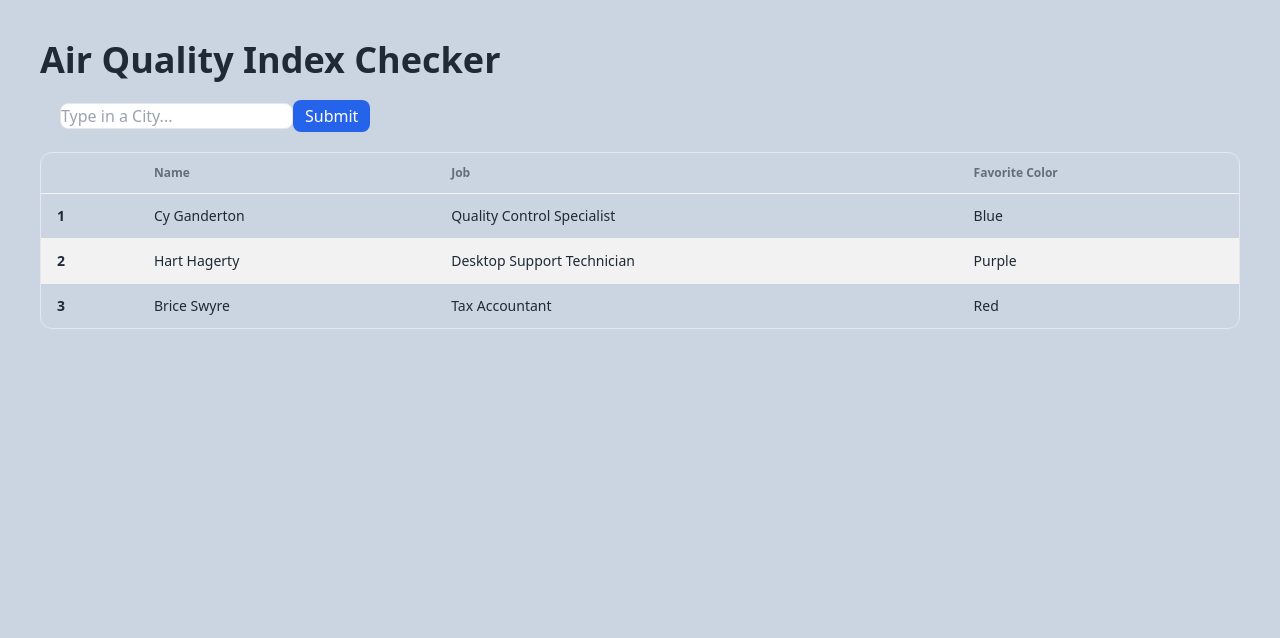
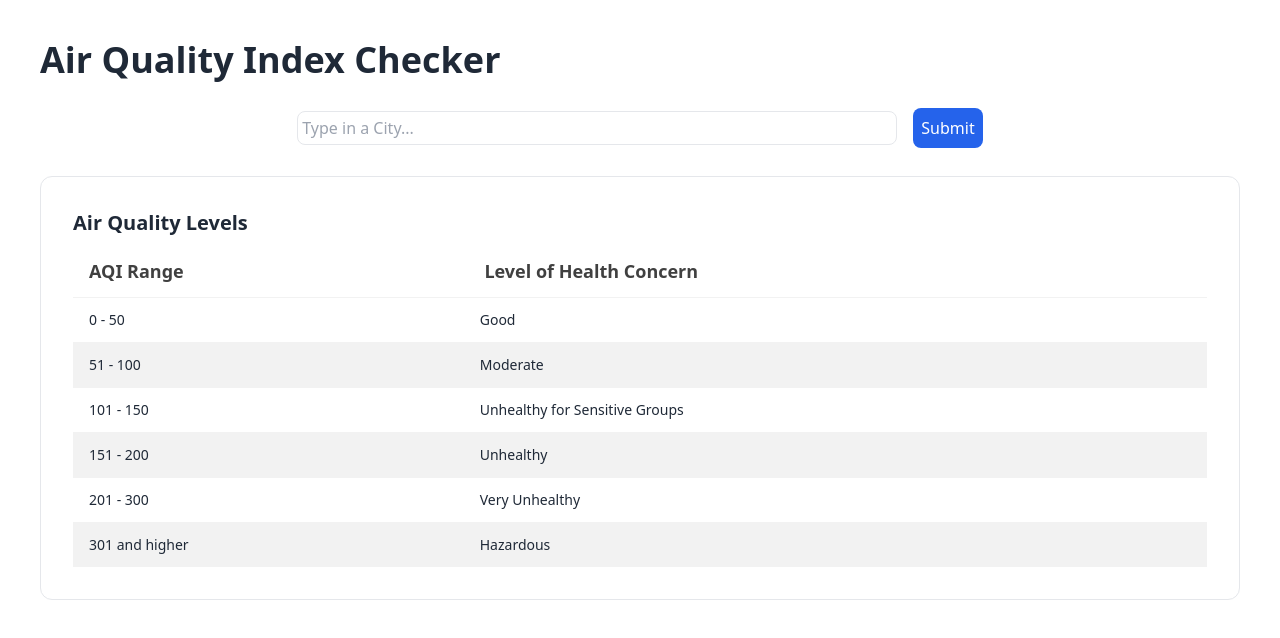
Before and after one commit to Code4Dopamine/react-AirQualityApp, a React (Vite) app: page / in a window 1280 px wide. Shown: the top 638 px of the page. Built offline with nearby package versions, Linux system fonts and the light colour scheme; no server answers.

Commit message:
Completed Project v1

```diff
--- a/src/App.css
+++ b/src/App.css
@@ -1,4 +1,6 @@
-
+/* @tailwind base;
+@tailwind components;
+@tailwind utilities; */
 
 /* #root {
   max-width: 1280px;
--- a/src/App.jsx
+++ b/src/App.jsx
@@ -4,6 +4,8 @@ import { useState } from 'react'
 import './App.css'
 import CitySearch from './components/CitySearch'
 import AirQualityCard from './components/AirQualityCard'
+import PollutantInfo from './components/PollutantInfo'
+import AirQualityLevelsTable from './components/AirQualityLevelsTable'
 // require('dotenv').config()
 
 
@@ -41,7 +43,7 @@ function App() {
 
   return (
     <>
-      <div className='bg-slate-300 h-screen pt-10 px-10'>
+      <div className='min-h-screen p-10'>
         <h1 className='text-4xl font-semibold'>Air Quality Index Checker</h1>
 
 
@@ -57,61 +59,14 @@ function App() {
           <>
             {/* Air Quality Card Component */}
             <AirQualityCard data={airQualityData} />
+            {/* Pollutant Info Card  */}
+            <PollutantInfo pollutant={airQualityData.dominentpol} />
           </>
         )}
 
 
-        {/* Card Design */}
-        {/* <div className="border w-2/3 mx-5">
-          <p>
-            Lorem, ipsum dolor sit amet consectetur adipisicing elit. Earum pariatur libero quaerat nostrum sit aut expedita doloremque, ut ea repudiandae!
-          </p>
-        </div>
-        <div>
-          <p>
-            {temp}
-          </p>
-        </div> */}
-
-        {/* Table Component */}
-        <div className="border rounded-xl my-5">
-          <table className="table table-zebra">
-            {/* head */}
-            <thead>
-              <tr>
-                <th></th>
-                <th>Name</th>
-                <th>Job</th>
-                <th>Favorite Color</th>
-              </tr>
-            </thead>
-            <tbody>
-              {/* row 1 */}
-              <tr>
-                <th>1</th>
-                <td>Cy Ganderton</td>
-                <td>Quality Control Specialist</td>
-                <td>Blue</td>
-              </tr>
-              {/* row 2 */}
-              <tr>
-                <th>2</th>
-                <td>Hart Hagerty</td>
-                <td>Desktop Support Technician</td>
-                <td>Purple</td>
-              </tr>
-              {/* row 3 */}
-              <tr>
-                <th>3</th>
-                <td>Brice Swyre</td>
-                <td>Tax Accountant</td>
-                <td>Red</td>
-              </tr>
-            </tbody>
-          </table>
-        </div>
-
-
+        {/* Air Quality Level - Table Component */}
+        <AirQualityLevelsTable />
 
       </div>
     </>
--- a/src/components/AirQualityCard.jsx
+++ b/src/components/AirQualityCard.jsx
@@ -4,7 +4,7 @@ const getCardColor = (aqi) => {
     if (aqi <= 50) {
         // Good
         // return 'bg-success text-white';
-        return 'bg-emerald-600 text-white';
+        return 'bg-emerald-700 text-white';
     } else if (aqi <= 100) {
         // Moderate
         return 'bg-yellow-500';
@@ -16,28 +16,28 @@ const getCardColor = (aqi) => {
         return 'bg-rose-700 text-white';
     } else if (aqi <= 300) {
         //Very Unhealthy
+        return 'bg-purple-700 text-white';
+    } else {
         return 'bg-red-900 text-white';
-    } else {
-        return 'bg-hazardous ';
     }
 }
 
 const AirQualityCard = ({ data }) => {
     const { aqi, city, dominentpol, time } = data
-    // const color = getCardColor(aqi)
+    const color = getCardColor(aqi)
     //Color Test
-    const color = getCardColor(200)
+    // const color = getCardColor(200)
 
     return (
         <>
             {/* Color Test */}
             <div>
-                <button className="button">Good</button>
-                <button className="button">Moderate</button>
-                <button className="button">Unhealthy(s)</button>
-                <button className="button">Unhealthy</button>
-                <button className="button">Very UnHealthy</button>
-                <button className="button">Hazardous</button>
+                <button className={`button ${getCardColor(50)}`}>Good</button>
+                <button className={`button ${getCardColor(100)}`}>Moderate</button>
+                <button className={`button ${getCardColor(150)}`}>Unhealthy(s)</button>
+                <button className={`button ${getCardColor(200)}`}>Unhealthy</button>
+                <button className={`button ${getCardColor(300)}`}>Very UnHealthy</button>
+                <button className={`button ${getCardColor(350)}`}>Hazardous</button>
             </div>
             {/* <div className={`p-5 border rounded-xl my-2 `}> */}
             <div className={`card shadow-xl ${color}`}>
--- a/src/components/AirQualityLevelsTable.jsx
+++ b/src/components/AirQualityLevelsTable.jsx
@@ -1,8 +1,45 @@
 import React from 'react'
 
 const AirQualityLevelsTable = () => {
+  const levels = [
+    { range: '0 - 50', level: 'Good'},
+    { range: '51 - 100', level: 'Moderate'},
+    { range: '101 - 150', level: 'Unhealthy for Sensitive Groups'},
+    { range: '151 - 200', level: 'Unhealthy'},
+    { range: '201 - 300', level: 'Very Unhealthy'},
+    { range: '301 and higher', level: 'Hazardous'},
+  ];
+
   return (
-    <div>AirQualityLevelsTable</div>
+    <div className="border rounded-xl my-5 card">
+
+      <div className='card-body'>
+        <h3 className='card-title'>Air Quality Levels</h3>
+            <table className="table table-zebra table-">
+              {/* head */}
+              <thead>
+                <tr>
+                  {/* <th></th> */}
+                  <th className='text-lg text-neutral-700 font-semibold'>AQI Range</th>
+                  <th className='text-lg text-neutral-700 font-semibold whitespace-pre-wrap'> Level of Health Concern</th>
+                </tr>
+              </thead>
+              <tbody>
+                {/* Sample Row
+                <tr>
+                  <td>Cy Ganderton</td>
+                  <td>Quality Control Specialist</td>
+                </tr> */}
+                {levels.map((element,index) => (
+                  <tr key={index}>
+                    <td>{element.range}</td>
+                    <td>{element.level}</td>
+                  </tr>
+                ))}
+              </tbody>
+            </table>
+      </div>
+        </div>
   )
 }
 
--- a/src/components/CitySearch.jsx
+++ b/src/components/CitySearch.jsx
@@ -13,16 +13,17 @@ const CitySearch = ({ getAirQuality }) => {
     }
 
     return (
-        <form onSubmit={handleSearch} className='m-5'>
+        <form onSubmit={handleSearch} className='my-5 text-center'>
             <input
                 type="text"
-                className="border rounded-lg"
+                className="border rounded-lg mx-2 p-1 w-10/12 sm:w-6/12"
                 placeholder="Type in a City..."
                 name="search"
-                onChange={handleInputChange}>
+                onChange={handleInputChange}
+            >
             </input>
             <button
-                className='rounded-lg bg-blue-600 py-1 px-3 text-white'
+                className='rounded-lg bg-blue-600 m-2 p-2 text-white w-10/12 sm:w-auto'
                 type='submit'>
                 Submit
             </button>
--- a/src/components/PollutantInfo.jsx
+++ b/src/components/PollutantInfo.jsx
@@ -1,8 +1,34 @@
 import React from 'react'
 
-const PollutantInfo = () => {
+const PollutantInfo = ({ pollutant }) => {
+  const getPollutantInfo = (pollutant) => {
+    switch (pollutant) {
+      case 'pm25':
+        return 'PM2.5 are tiny particles in the air that reduce visibility and cause the air to appear hazy when levels are elevated. They can be a result of burning fossil fuels and chemical reactions.';
+      case 'pm10':
+        return 'PM10 are inhalable particles that are small enough to penetrate the thoracic region of the respiratory system. They can originate from dust stirred by vehicles on roads, wood burning, and other industrial activities.';
+      case 'o3':
+        return 'Ozone (O3) is a gas that occurs both in the Earth\'s upper atmosphere and at ground level. It can be good or bad for health and the environment, depending on its location in the atmosphere.';
+      case 'no2':
+        return 'Nitrogen Dioxide (NO2) primarily gets in the air fro m burning fuel. It can cause respiratory problems and contribute to the formation of other pollutants.';
+      case 'so2':
+        return 'Sulfur Dioxide (SO2) is produced from burning fossil fuels (coal and oil) and from smelting mineral ores. It can cause respiratory issues and contribute to the formation of other pollutants.';
+      case 'co':
+        return 'Carbon Monoxide (CO) is a harmful pollutant produced primarily from car exhausts. It is colorless, odorless, and can cause health problems at high levels.';
+      default:
+        return 'No information available for the pollutant.';
+    }
+  };
+
+
   return (
-    <div>PollutantInfo</div>
+    <div className='card border-2 border-slate-400 my-5 bg-white'>
+      <div className="card-body">
+        <h4 className='card-title'>{pollutant.toUpperCase()} Information</h4>
+        <p>{getPollutantInfo(pollutant)}</p>
+      </div>
+
+    </div>
   )
 }
 
--- a/tailwind.config.js
+++ b/tailwind.config.js
@@ -8,4 +8,7 @@ export default {
     extend: {},
   },
   plugins: [require("daisyui")],
+  daisyui: {
+    themes: ["light"],
+  },
 }
```
